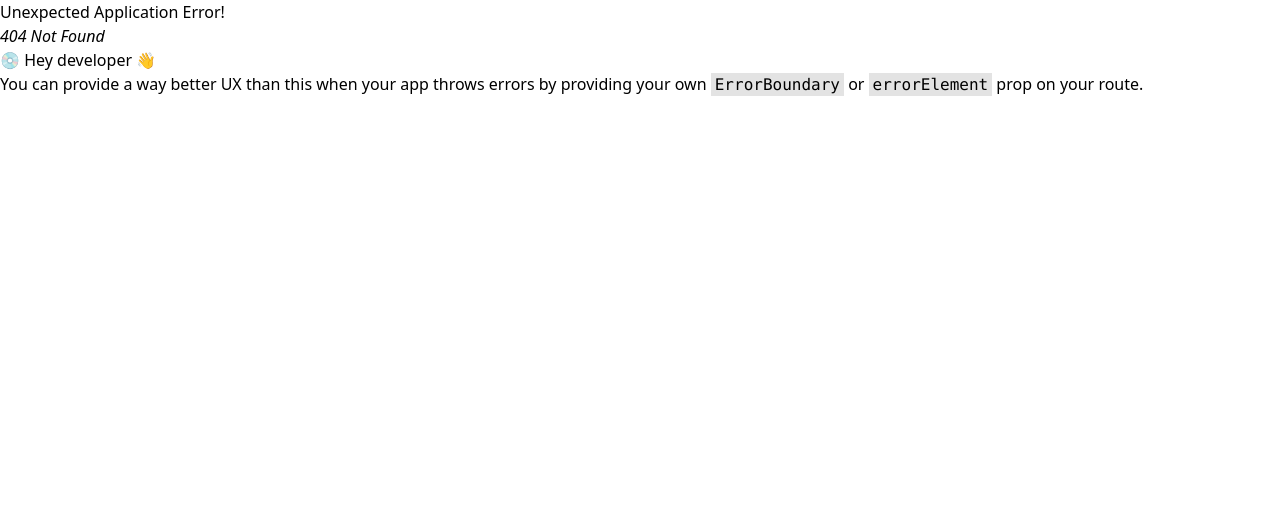
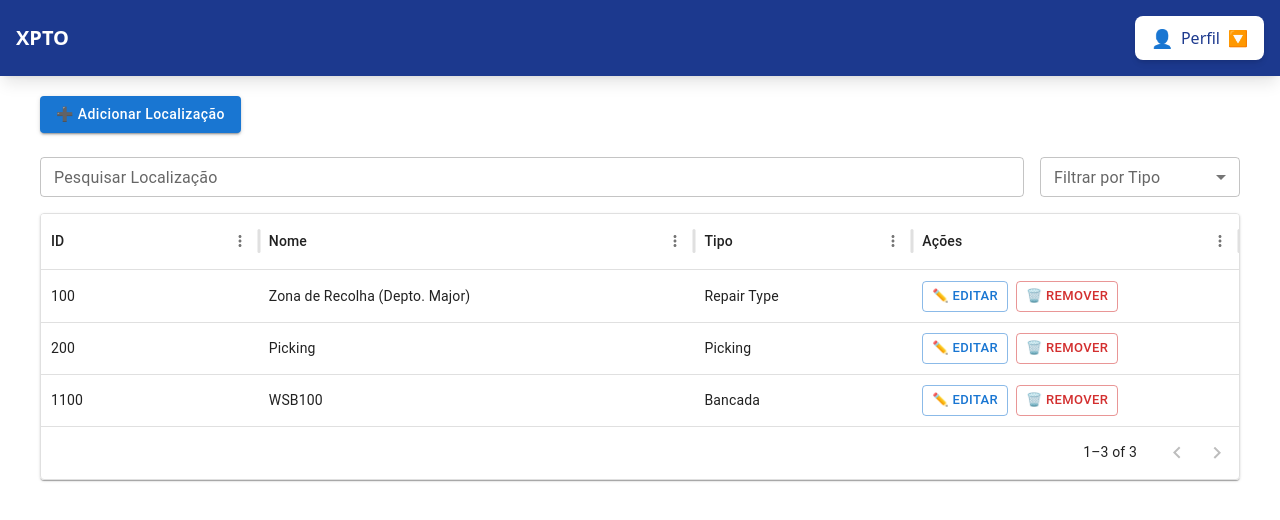
Before and after one commit to MarceloGms/Reset, a React (Vite) app in the folder web/: page /locations in a window 1280 px wide. Before the commit this address had no page. Shown: the top 520 px of the page. Built offline with nearby package versions, Linux system fonts and the light colour scheme.

Commit message:
locations

```diff
--- a/web/src/App.tsx
+++ b/web/src/App.tsx
@@ -6,6 +6,7 @@ import DashboardTecnico from "./routes/DasboardTecnico";
 import PedidoDePecas from "./routes/pedidoPecas";
 import DashboardLogistica from "./routes/DashboardLogistica";
 import Definições from "./routes/Settings";
+import ManageLocations from "./routes/ManageLocations";
 
 function App() {
   const router = createBrowserRouter([
@@ -36,6 +37,10 @@ function App() {
     {
       path: "/definições",
       element: <Definições />,
+    },
+    {
+      path: "/locations",
+      element: <ManageLocations />,
     }
   ]);
 
--- /dev/null
+++ b/web/src/components/AddEditLocation.tsx
@@ -0,0 +1,100 @@
+import React, { useState, useEffect } from "react";
+import {
+  Dialog,
+  DialogTitle,
+  DialogContent,
+  DialogActions,
+  TextField,
+  MenuItem,
+  Select,
+  FormControl,
+  InputLabel,
+  Button,
+} from "@mui/material";
+import { Location } from "../routes/ManageLocations"; // Ajuste o caminho conforme teu projeto
+
+interface ModalProps {
+  open: boolean;
+  handleClose: () => void;
+  location: Location | null;
+  saveLocation: (location: Location) => void;
+}
+
+const AddEditLocationModal: React.FC<ModalProps> = ({
+  open,
+  handleClose,
+  location,
+  saveLocation,
+}) => {
+  const [id, setId] = useState("");
+  const [name, setName] = useState("");
+  const [type, setType] = useState<Location["type"]>("Repair Type");
+
+  // Quando a prop "location" muda, atualizamos o estado local
+  useEffect(() => {
+    if (location) {
+      setId(location.id);
+      setName(location.name);
+      setType(location.type);
+    } else {
+      setId("");
+      setName("");
+      setType("Repair Type");
+    }
+  }, [location]);
+
+  const handleSubmit = () => {
+    if (!id || !name || !type) {
+      alert("Todos os campos são obrigatórios!");
+      return;
+    }
+    // Chama a função para adicionar/editar a localização
+    saveLocation({ id, name, type });
+  };
+
+  return (
+    <Dialog open={open} onClose={handleClose} fullWidth>
+      <DialogTitle>{location ? "Editar Localização" : "Adicionar Localização"}</DialogTitle>
+      <DialogContent>
+        <TextField
+          margin="dense"
+          label="ID"
+          fullWidth
+          variant="outlined"
+          value={id}
+          onChange={(e) => setId(e.target.value)}
+          disabled={!!location} // Desativa se já for edição
+        />
+        <TextField
+          margin="dense"
+          label="Nome"
+          fullWidth
+          variant="outlined"
+          value={name}
+          onChange={(e) => setName(e.target.value)}
+        />
+        <FormControl fullWidth margin="dense">
+          <InputLabel>Tipo</InputLabel>
+          <Select
+            value={type}
+            onChange={(e) => setType(e.target.value as Location["type"])}
+            label="Tipo"
+          >
+            <MenuItem value="Repair Type">Repair Type</MenuItem>
+            <MenuItem value="Picking">Picking</MenuItem>
+            <MenuItem value="Bancada">Bancada</MenuItem>
+          </Select>
+        </FormControl>
+      </DialogContent>
+
+      <DialogActions>
+        <Button onClick={handleClose}>Cancelar</Button>
+        <Button onClick={handleSubmit} variant="contained">
+          {location ? "Atualizar" : "Adicionar"}
+        </Button>
+      </DialogActions>
+    </Dialog>
+  );
+};
+
+export default AddEditLocationModal;
--- /dev/null
+++ b/web/src/routes/ManageLocations.tsx
@@ -0,0 +1,177 @@
+import React, { useState, useMemo } from "react";
+import {
+  Box,
+  Button,
+  TextField,
+  FormControl,
+  InputLabel,
+  Select,
+  MenuItem,
+  Paper
+} from "@mui/material";
+import { DataGrid, GridColDef, GridRenderCellParams } from "@mui/x-data-grid";
+import Navbar from "../components/navbar"; // Ajuste o caminho de acordo com teu projeto
+import AddEditLocationModal from "../components/AddEditLocation";
+
+// Definição da interface para localizações
+export interface Location {
+  id: string;
+  name: string;
+  type: "Repair Type" | "Picking" | "Bancada";
+}
+
+// Localizações iniciais (exemplo estático)
+const initialLocations: Location[] = [
+  { id: "100", name: "Zona de Recolha (Depto. Major)", type: "Repair Type" },
+  { id: "200", name: "Picking", type: "Picking" },
+  { id: "1100", name: "WSB100", type: "Bancada" },
+];
+
+const ManageLocations: React.FC = () => {
+  // Estado principal com as localizações
+  const [locations, setLocations] = useState<Location[]>(initialLocations);
+
+  // Estados para pesquisa e filtro
+  const [searchTerm, setSearchTerm] = useState("");
+  const [filterType, setFilterType] = useState("");
+
+  // Estados para controlo do modal
+  const [openModal, setOpenModal] = useState(false);
+  const [editingLocation, setEditingLocation] = useState<Location | null>(null);
+
+  // Filtra os dados conforme o termo de pesquisa e o filtro de tipo
+  const filteredData = useMemo(() => {
+    return locations.filter((loc) =>
+      (searchTerm === "" ||
+        loc.id.includes(searchTerm) ||
+        loc.name.toLowerCase().includes(searchTerm.toLowerCase())) &&
+      (filterType === "" || loc.type === filterType)
+    );
+  }, [searchTerm, filterType, locations]);
+
+  // Função para abrir o modal em modo "Adicionar"
+  const handleOpenAdd = () => {
+    setEditingLocation(null);
+    setOpenModal(true);
+  };
+
+  // Função para abrir o modal em modo "Editar"
+  const handleOpenEdit = (location: Location) => {
+    setEditingLocation(location);
+    setOpenModal(true);
+  };
+
+  // Função para remover uma localização
+  const handleDelete = (id: string) => {
+    if (window.confirm("Tem certeza que deseja remover esta localização?")) {
+      setLocations((prev) => prev.filter((loc) => loc.id !== id));
+    }
+  };
+
+  // Função de callback para salvar (adição ou edição) de uma localização
+  const saveLocation = (location: Location) => {
+    setLocations((prev) => {
+      // Se existe uma localização em edição
+      if (editingLocation) {
+        return prev.map((loc) => (loc.id === location.id ? location : loc));
+      } else {
+        // Adição de nova localização
+        return [...prev, location];
+      }
+    });
+    setOpenModal(false);
+  };
+
+  // Definição das colunas para a DataGrid
+  const columns: GridColDef[] = [
+    { field: "id", headerName: "ID", flex: 1 },
+    { field: "name", headerName: "Nome", flex: 2 },
+    { field: "type", headerName: "Tipo", flex: 1 },
+    {
+      field: "action",
+      headerName: "Ações",
+      flex: 1.5,
+      renderCell: (params: GridRenderCellParams) => (
+        <>
+          <Button
+            variant="outlined"
+            size="small"
+            onClick={() => handleOpenEdit(params.row as Location)}
+            sx={{ mr: 1 }}
+          >
+            ✏️ Editar
+          </Button>
+          <Button
+            variant="outlined"
+            color="error"
+            size="small"
+            onClick={() => handleDelete(params.row.id)}
+          >
+            🗑️ Remover
+          </Button>
+        </>
+      ),
+    },
+  ];
+
+  return (
+    <div>
+      <Navbar />
+      <Box sx={{ p: 5 }}>
+        <h1 className="text-3xl font-bold mb-5">Gestão de Localizações</h1>
+
+        {/* Botão para adicionar localização */}
+        <Button variant="contained" onClick={handleOpenAdd} sx={{ mb: 3, textTransform: "none" }}>
+          ➕ Adicionar Localização
+        </Button>
+
+        {/* Campos de pesquisa e filtro */}
+        <Box sx={{ display: "flex", gap: 2, mb: 2 }}>
+          <TextField
+            label="Pesquisar Localização"
+            variant="outlined"
+            fullWidth
+            size="small"
+            value={searchTerm}
+            onChange={(e) => setSearchTerm(e.target.value)}
+          />
+          <FormControl variant="outlined" size="small" sx={{ minWidth: 200 }}>
+            <InputLabel>Filtrar por Tipo</InputLabel>
+            <Select
+              value={filterType}
+              onChange={(e) => setFilterType(e.target.value as string)}
+              label="Filtrar por Tipo"
+            >
+              <MenuItem value="">Todos</MenuItem>
+              <MenuItem value="Repair Type">Repair Type</MenuItem>
+              <MenuItem value="Picking">Picking</MenuItem>
+              <MenuItem value="Bancada">Bancada</MenuItem>
+            </Select>
+          </FormControl>
+        </Box>
+
+        {/* Tabela de localizações */}
+        <Paper sx={{ width: "100%", mt: 2 }}>
+          <DataGrid
+            rows={filteredData}
+            columns={columns}
+            autoHeight
+            disableRowSelectionOnClick
+            pageSizeOptions={[5, 10, 20]}
+            getRowId={(row) => row.id} // Usa o campo "id" como identificador único
+          />
+        </Paper>
+
+        {/* Modal de Adicionar/Editar Localização */}
+        <AddEditLocationModal
+          open={openModal}
+          handleClose={() => setOpenModal(false)}
+          location={editingLocation}
+          saveLocation={saveLocation}
+        />
+      </Box>
+    </div>
+  );
+};
+
+export default ManageLocations;
```
